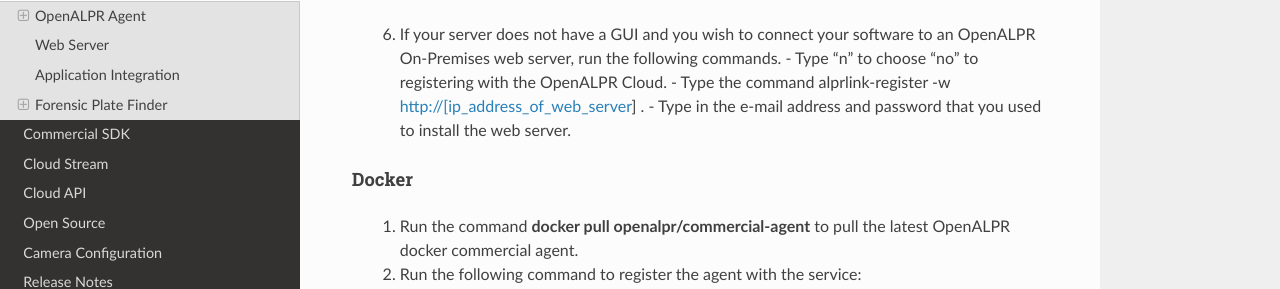
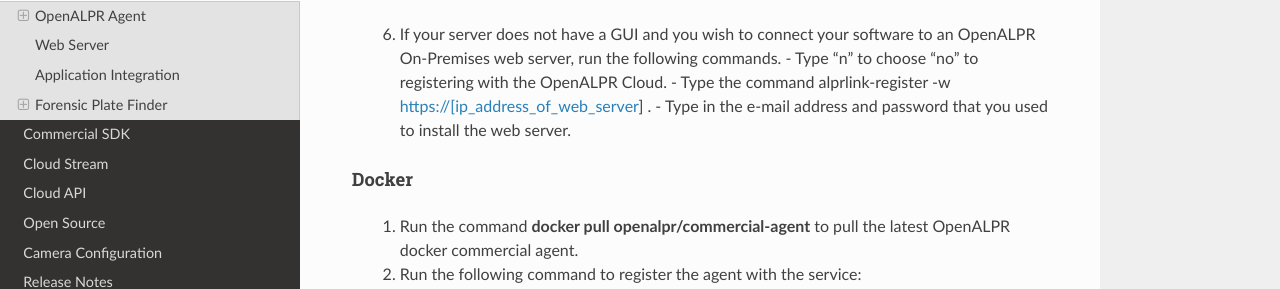
Before and after one commit to openalpr/doc, a Sphinx documentation site: the page built from source/on_premises.rst, in a window 1280 px wide and 900 px high, scrolled down 3409 px. Shown: the part 161-450 px from the top of the window. Built offline with Sphinx 7.4.7 and the Read the Docs theme 2.0.0, drawn with Linux system fonts in a browser that asks for light colours; some of the changed lines change nothing that is shown.

Commit message:
Fixed https

```diff
--- a/source/on_premises.rst
+++ b/source/on_premises.rst
@@ -125,7 +125,7 @@
 
   6. If your server does not have a GUI and you wish to connect your software to an OpenALPR On-Premises web server, run the following commands.
      - Type "n" to choose "no" to registering with the OpenALPR Cloud.
-     - Type the command alprlink-register -w http://[ip_address_of_web_server] .
+     - Type the command alprlink-register -w https://[ip_address_of_web_server] .
      - Type in the e-mail address and password that you used to install the web server.
 
 
```
